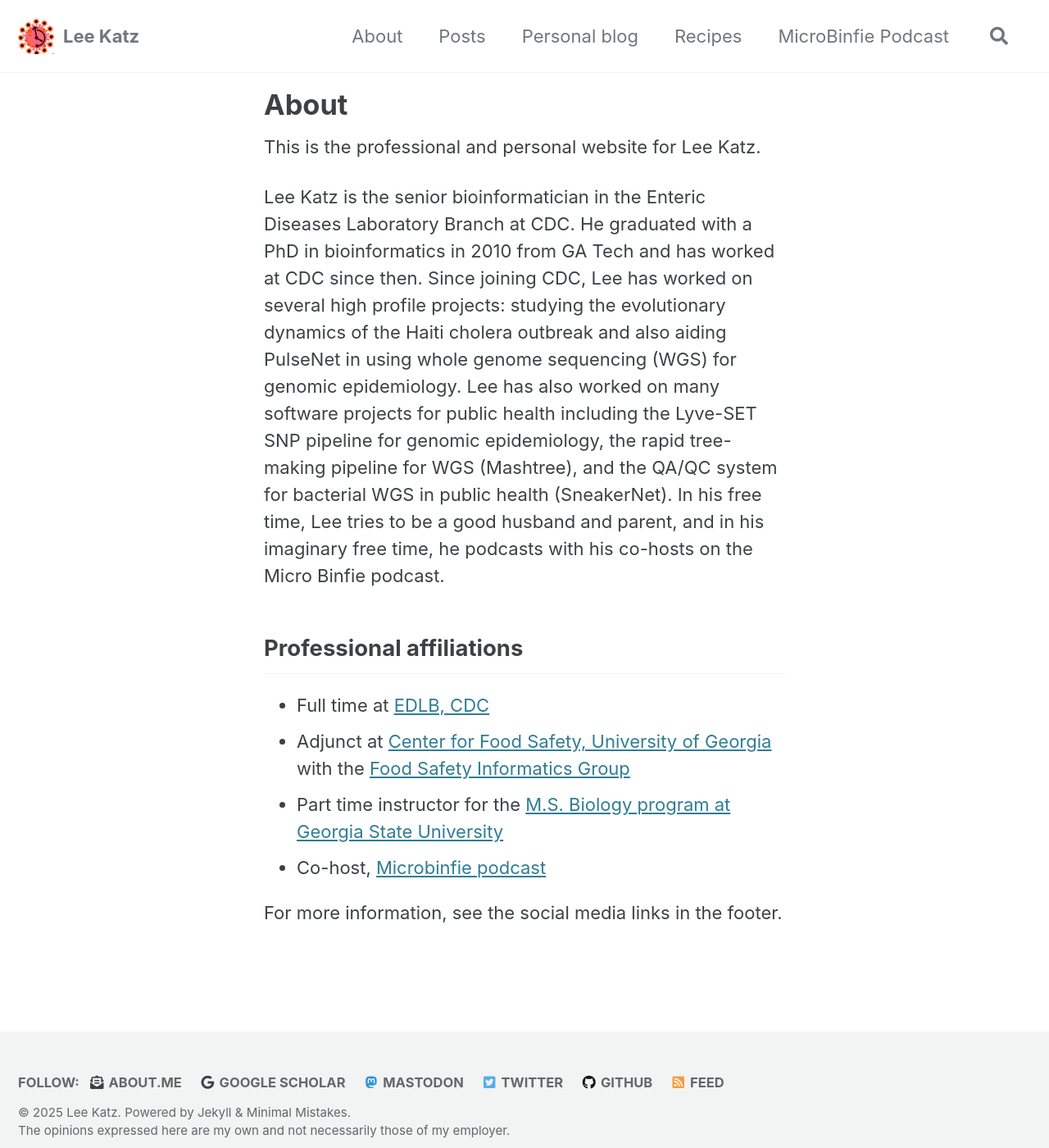
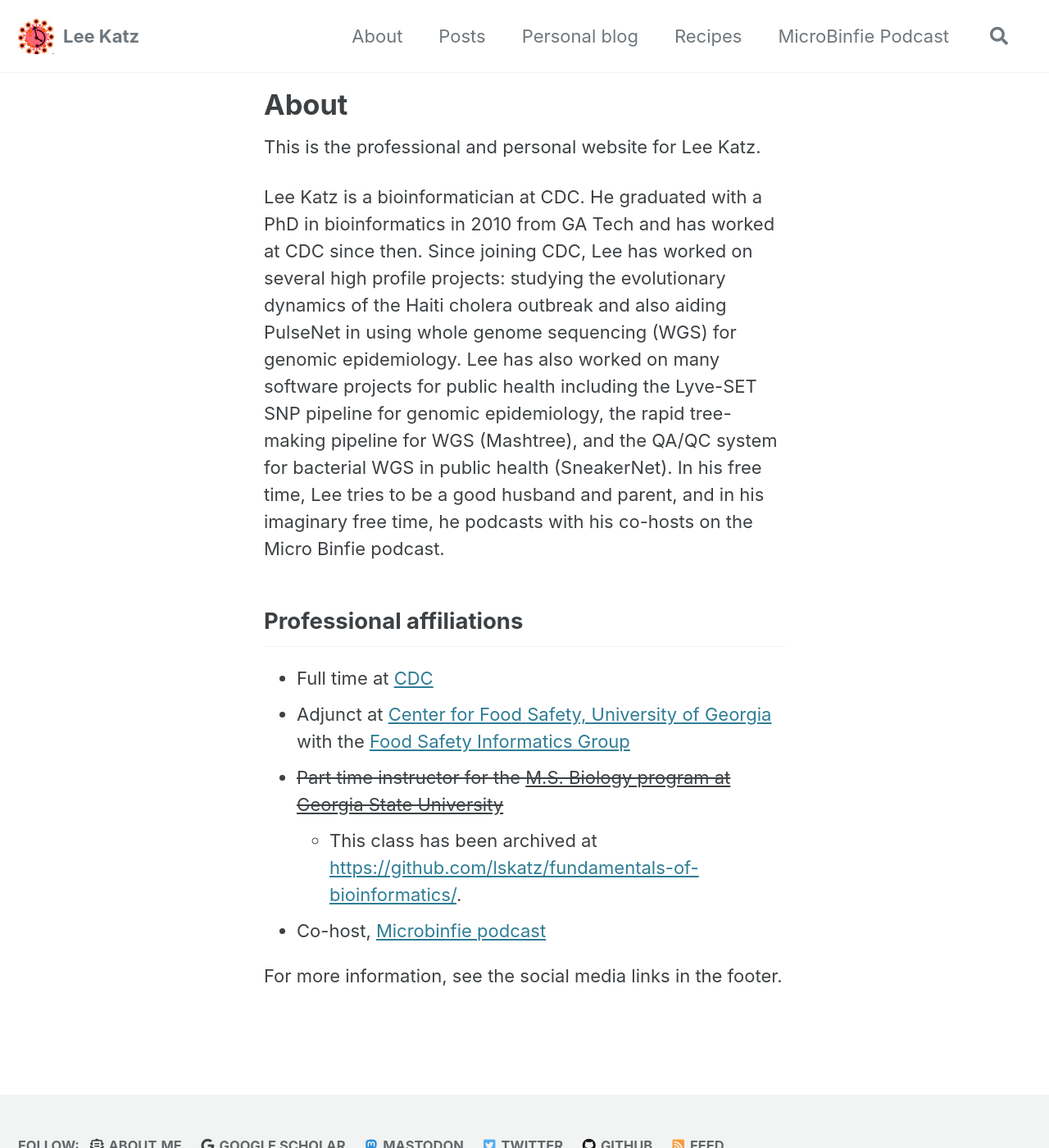
Before and after one commit to lskatz/lskatz.github.io, a Jekyll site: the page built from _pages/about.md, in a window 1280 px wide and 1400 px high. Shown: the whole window at 82% size. Built offline with Jekyll 4.4.1, drawn with Linux system fonts in a browser that asks for light colours.

Commit message:
updated affiliations

```diff
--- a/_pages/about.md
+++ b/_pages/about.md
@@ -6,13 +6,14 @@
 
 This is the professional and personal website for Lee Katz.
 
-Lee Katz is the senior bioinformatician in the Enteric Diseases Laboratory Branch at CDC.  He graduated with a PhD in bioinformatics in 2010 from GA Tech and has worked at CDC since then.  Since joining CDC, Lee has worked on several high profile projects: studying the evolutionary dynamics of the Haiti cholera outbreak and also aiding PulseNet in using whole genome sequencing (WGS) for genomic epidemiology.  Lee has also worked on many software projects for public health including the Lyve-SET SNP pipeline for genomic epidemiology, the rapid tree-making pipeline for WGS (Mashtree), and the QA/QC system for bacterial WGS in public health (SneakerNet).  In his free time, Lee tries to be a good husband and parent, and in his imaginary free time, he podcasts with his co-hosts on the Micro Binfie podcast.
+Lee Katz is a bioinformatician at CDC.  He graduated with a PhD in bioinformatics in 2010 from GA Tech and has worked at CDC since then.  Since joining CDC, Lee has worked on several high profile projects: studying the evolutionary dynamics of the Haiti cholera outbreak and also aiding PulseNet in using whole genome sequencing (WGS) for genomic epidemiology.  Lee has also worked on many software projects for public health including the Lyve-SET SNP pipeline for genomic epidemiology, the rapid tree-making pipeline for WGS (Mashtree), and the QA/QC system for bacterial WGS in public health (SneakerNet).  In his free time, Lee tries to be a good husband and parent, and in his imaginary free time, he podcasts with his co-hosts on the Micro Binfie podcast.
 
 ## Professional affiliations
 
-* Full time at [EDLB, CDC](https://www.cdc.gov/ncezid/dfwed/edlb/index.html)
+* Full time at [CDC](https://www.cdc.gov/)
 * Adjunct at [Center for Food Safety, University of Georgia](https://cfs.caes.uga.edu/) with the [Food Safety Informatics Group](https://www.denglab.site/)
-* Part time instructor for the [M.S. Biology program at Georgia State University](https://cas.gsu.edu/program/biology-ms/)
+* ~~Part time instructor for the [M.S. Biology program at Georgia State University](https://cas.gsu.edu/program/biology-ms/)~~
+  * This class has been archived at <https://github.com/lskatz/fundamentals-of-bioinformatics/>.
 * Co-host, [Microbinfie podcast](https://microbinfie.github.io)
 
 For more information, see the social media links in the footer.
```
